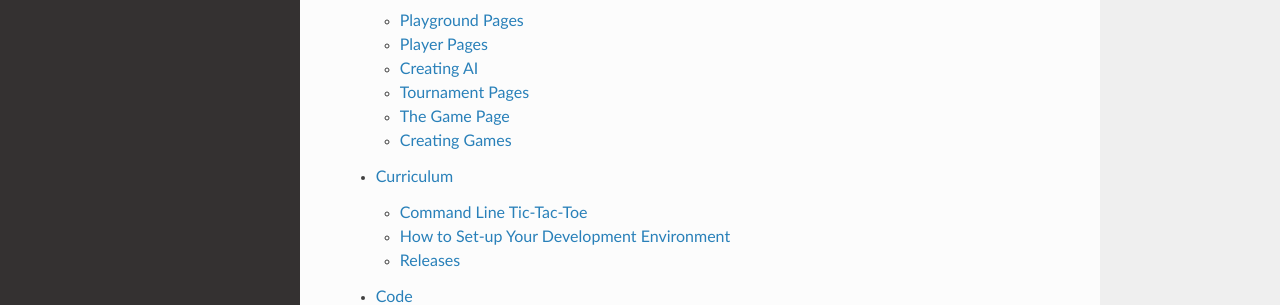
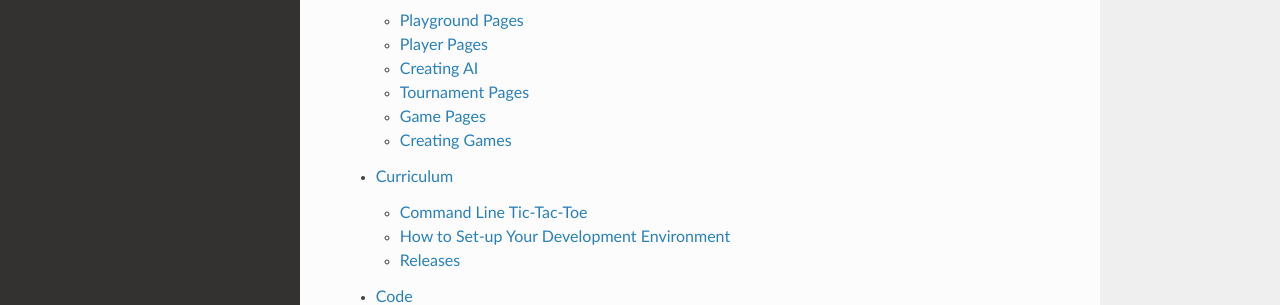
Before and after one commit to ChrisSantosLang/redscience, a Sphinx documentation site: the page built from docs/source/index.rst, in a window 1280 px wide and 1273 px high. Shown: the part 643-948 px from the top of the window. Built offline with Sphinx 7.4.7 and the Read the Docs theme 2.0.0, drawn with Linux system fonts in a browser that asks for light colours; pages that are not in the unit, such as notebooks, are missing from menus; some of the changed lines change nothing that is shown.

Commit message:
Update game.rst

```diff
--- a/docs/source/game.rst
+++ b/docs/source/game.rst
@@ -1,6 +1,6 @@
-===============
-The Game Page
-===============
+==========
+Game Pages
+==========
 
 Tic-Tac-Toe is just one of a huge set of possible games, and each
 game has its own **Leaderboard**. Click the |gamebutton| button next
@@ -13,11 +13,11 @@ to the name of any game to launch its page:
 * The **Tournaments Tab** provides buttons to see recent
   :doc:`tournaments <tournament>`
 * The **Compare Tab** provides buttons to compare games (and design
-  a better olympics)
+  a better Olympics_)
 
 If the game is an *Olympics*, then it will have an **Events Tab** with
 buttons to launch the game page of each event. If the game is an *event*,
-then it will have a **Setup & Rules Tab** instead. Either tabe will have
+then it will have a **Setup & Rules Tab** instead. Either tab will have
 a **Copy** button you can use to copy the game and
 :doc:`shift the rules <gamefactory>`.
 
```
